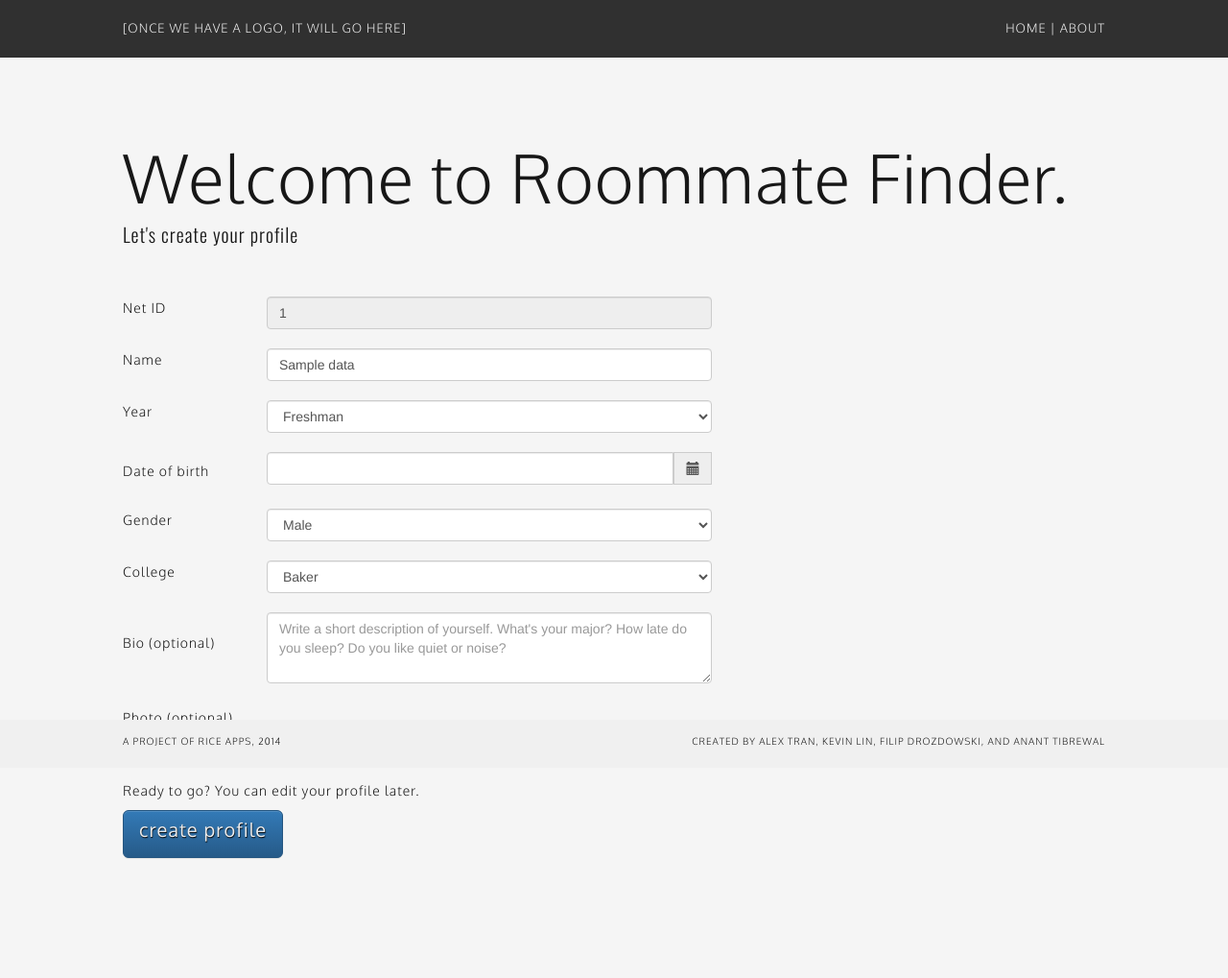
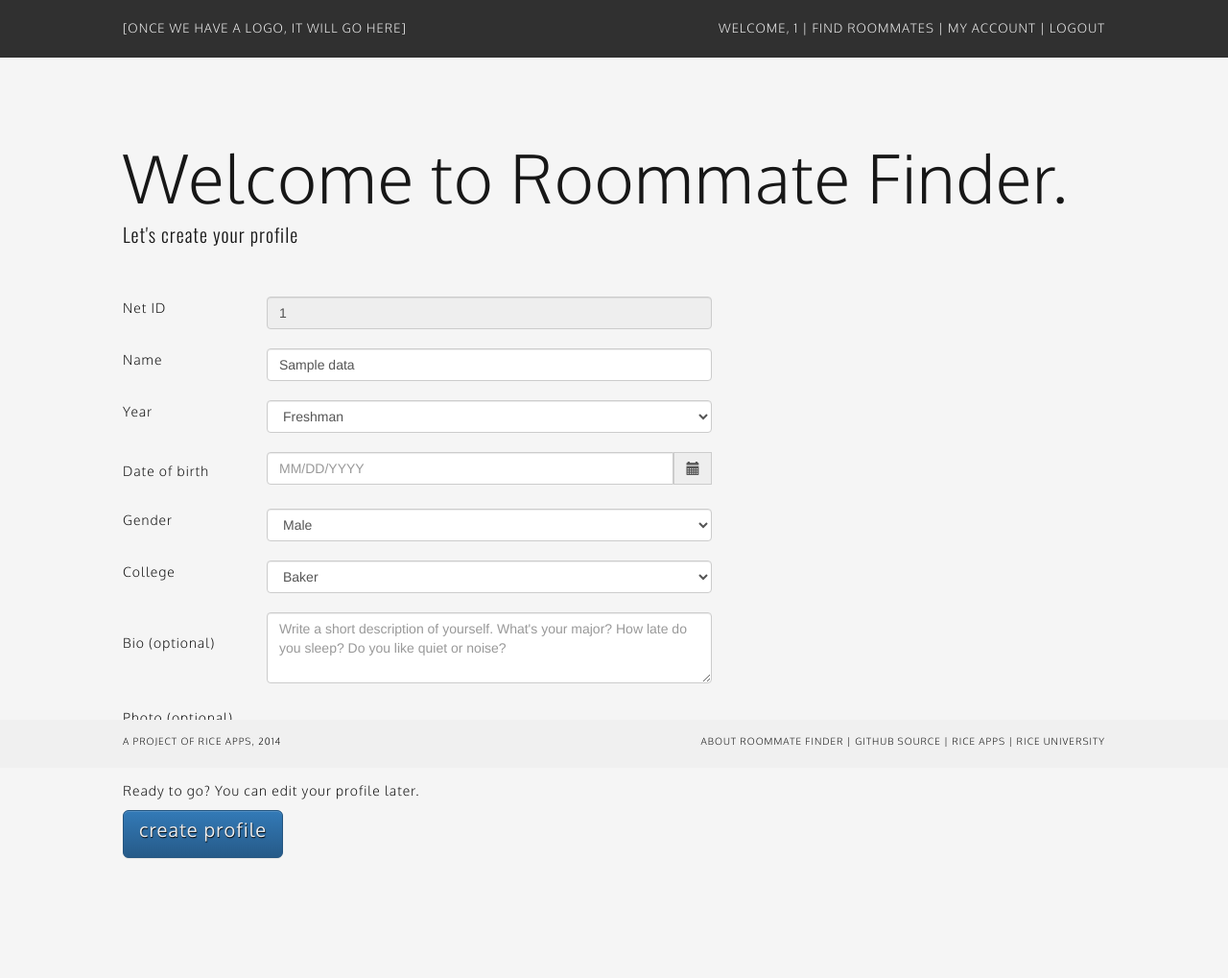
Before and after one commit to rice-apps/roommate-finder, a Flask app: template app/templates/profile_creation.html in a window 1280 px wide. Shown: the top 1019 px of the page at 96% size. Run offline with Flask 2, Linux system fonts and the light colour scheme; the template is opened without the code that fills it: most values are stand-ins (such as "Sample title", 1, 10 or a date in 2020); some libraries are stand-ins or nearby versions.

Commit message:
Update header and footer links

```diff
--- a/app/templates/delete_account.html
+++ b/app/templates/delete_account.html
@@ -139,7 +139,7 @@
                         	<p>[ONCE WE HAVE A LOGO, IT WILL GO HERE]</p>
                         </td>
                         <td width="50%">
-                        	<p align="right">WELCOME, {{ data.net_id }} | <a href="/">HOME</a> | <a href="/about">ABOUT</a></p>
+                        	<p align="right">WELCOME, {{ data.net_id }} | <a href="/">HOME</a> | <a href="/about">ABOUT</a> | <a href="/logout">LOGOUT</a></p>
                         </td>
                     </tr>
                 </table>
@@ -172,7 +172,7 @@
                         	<p class="footer">A PROJECT OF RICE APPS, 2014</p>
                         </td>
                         <td>
-                        	<p class="footer" align="right">CREATED BY ALEX TRAN, KEVIN LIN, FILIP DROZDOWSKI, AND ANANT TIBREWAL</p>
+                        	<p class="footer" align="right"><a href="/about">ABOUT ROOMMATE FINDER</a> | <a href="https://github.com/rice-apps/roommate-finder">GITHUB SOURCE</a> | <a href="http://riceapps.org">RICE APPS</a> | <a href="http://www.rice.edu">RICE UNIVERSITY</a></p>
                         </td>
                     </tr>
                 </table>
--- a/app/templates/my_postings.html
+++ b/app/templates/my_postings.html
@@ -123,7 +123,7 @@
                         	<p>[ONCE WE HAVE A LOGO, IT WILL GO HERE]</p>
                         </td>
                         <td width="50%">
-                        	<p align="right"><a href="/">HOME</a> | <a href="/about">ABOUT</a></p>
+                        	<p align="right">WELCOME, {{ data.logged_in_net_id }} | <a href="/">FIND ROOMMATES</a> | <a href="/my_profile">MY ACCOUNT</a> | <a href="/logout">LOGOUT</a></p>
                         </td>
                     </tr>
                 </table>
@@ -150,7 +150,7 @@
                         	<p class="footer">A PROJECT OF RICE APPS, 2014</p>
                         </td>
                         <td>
-                        	<p class="footer" align="right">CREATED BY ALEX TRAN, KEVIN LIN, FILIP DROZDOWSKI, AND ANANT TIBREWAL</p>
+                        	<p class="footer" align="right"><a href="/about">ABOUT ROOMMATE FINDER</a> | <a href="https://github.com/rice-apps/roommate-finder">GITHUB SOURCE</a> | <a href="http://riceapps.org">RICE APPS</a> | <a href="http://www.rice.edu">RICE UNIVERSITY</a></p>
                         </td>
                     </tr>
                 </table>
--- a/app/templates/my_profile.html
+++ b/app/templates/my_profile.html
@@ -170,7 +170,7 @@
                         	<p>[ONCE WE HAVE A LOGO, IT WILL GO HERE]</p>
                         </td>
                         <td width="50%">
-                        	<p align="right"><a href="/">HOME</a> | <a href="/about">ABOUT</a></p>
+                        	<p align="right">WELCOME, {{ data.logged_in_net_id }} | <a href="/">FIND ROOMMATES</a> | <a href="/my_profile">MY ACCOUNT</a> | <a href="/logout">LOGOUT</a></p>
                         </td>
                     </tr>
                 </table>
@@ -310,7 +310,7 @@
                         	<p class="footer">A PROJECT OF RICE APPS, 2014</p>
                         </td>
                         <td>
-                        	<p class="footer" align="right">CREATED BY ALEX TRAN, KEVIN LIN, FILIP DROZDOWSKI, AND ANANT TIBREWAL</p>
+                        	<p class="footer" align="right"><a href="/about">ABOUT ROOMMATE FINDER</a> | <a href="https://github.com/rice-apps/roommate-finder">GITHUB SOURCE</a> | <a href="http://riceapps.org">RICE APPS</a> | <a href="http://www.rice.edu">RICE UNIVERSITY</a></p>
                         </td>
                     </tr>
                 </table>
--- a/app/templates/profile_creation.html
+++ b/app/templates/profile_creation.html
@@ -109,7 +109,7 @@
                         	<p>[ONCE WE HAVE A LOGO, IT WILL GO HERE]</p>
                         </td>
                         <td width="50%">
-                        	<p align="right"><a href="intro.html">HOME</a> | <a href="">ABOUT</a></p>
+                        	<p align="right">WELCOME, {{ data.logged_in_net_id }} | <a href="/">FIND ROOMMATES</a> | <a href="/my_profile">MY ACCOUNT</a> | <a href="/logout">LOGOUT</a></p>
                         </td>
                     </tr>
                 </table>
@@ -162,7 +162,7 @@
                         <td>
                             <div class="form-group">
                                 <div class='input-group date' id='datetimepicker1'>
-                                    <input type='text' class="form-control" name="dob" required>
+                                    <input type='text' class="form-control" name="dob" placeholder="MM/DD/YYYY" required>
                                     <span class="input-group-addon"><span class="glyphicon glyphicon-calendar"></span></span>
                                     <script type="text/javascript">
                                         $(function () {
@@ -245,7 +245,7 @@
                         	<p class="footer">A PROJECT OF RICE APPS, 2014</p>
                         </td>
                         <td>
-                        	<p class="footer" align="right">CREATED BY ALEX TRAN, KEVIN LIN, FILIP DROZDOWSKI, AND ANANT TIBREWAL</p>
+                        	<p class="footer" align="right"><a href="/about">ABOUT ROOMMATE FINDER</a> | <a href="https://github.com/rice-apps/roommate-finder">GITHUB SOURCE</a> | <a href="http://riceapps.org">RICE APPS</a> | <a href="http://www.rice.edu">RICE UNIVERSITY</a></p>
                         </td>
                     </tr>
                 </table>
--- a/app/templates/search.html
+++ b/app/templates/search.html
@@ -132,7 +132,7 @@
                         	<p>[ONCE WE HAVE A LOGO, IT WILL GO HERE]</p>
                         </td>
                         <td width="50%">
-                        	<p align="right"><a href="intro.html">HOME</a> | <a href="">ABOUT</a></p>
+                        	<p align="right">WELCOME, {{ data.logged_in_net_id }} | <a href="/">FIND ROOMMATES</a> | <a href="/my_profile">MY ACCOUNT</a> | <a href="/logout">LOGOUT</a></p>
                         </td>
                     </tr>
                 </table>
@@ -153,7 +153,7 @@
                         	<p class="footer">A PROJECT OF RICE APPS, 2014</p>
                         </td>
                         <td>
-                        	<p class="footer" align="right">CREATED BY ALEX TRAN, KEVIN LIN, FILIP DROZDOWSKI, AND ANANT TIBREWAL</p>
+                        	<p class="footer" align="right"><a href="/about">ABOUT ROOMMATE FINDER</a> | <a href="https://github.com/rice-apps/roommate-finder">GITHUB SOURCE</a> | <a href="http://riceapps.org">RICE APPS</a> | <a href="http://www.rice.edu">RICE UNIVERSITY</a></p>
                         </td>
                     </tr>
                 </table>
--- a/app/templates/user.html
+++ b/app/templates/user.html
@@ -143,7 +143,7 @@
                         	<p>[ONCE WE HAVE A LOGO, IT WILL GO HERE]</p>
                         </td>
                         <td width="50%">
-                        	<p align="right">WELCOME, {{ data.logged_in_net_id }} | <a href="/">HOME</a> | <a href="/my_profile">MY ACCOUNT</a> | <a href="/about">ABOUT</a> | <a href="/logout">LOGOUT</a></p>
+                        	<p align="right">WELCOME, {{ data.logged_in_net_id }} | <a href="/">FIND ROOMMATES</a> | <a href="/my_profile">MY ACCOUNT</a> | <a href="/logout">LOGOUT</a></p>
                         </td>
                     </tr>
                 </table>
@@ -199,7 +199,7 @@
                         	<p class="footer">A PROJECT OF RICE APPS, 2014</p>
                         </td>
                         <td>
-                        	<p class="footer" align="right">CREATED BY ALEX TRAN, KEVIN LIN, FILIP DROZDOWSKI, AND ANANT TIBREWAL</p>
+                        	<p class="footer" align="right"><a href="/about">ABOUT ROOMMATE FINDER</a> | <a href="https://github.com/rice-apps/roommate-finder">GITHUB SOURCE</a> | <a href="http://riceapps.org">RICE APPS</a> | <a href="http://www.rice.edu">RICE UNIVERSITY</a></p>
                         </td>
                     </tr>
                 </table>
--- a/app/views.py
+++ b/app/views.py
@@ -190,7 +190,7 @@ def allowed_file(filename):
     """
     Check if the file is of a permissible file extension.
     """
-    return '.' in filename and filename.rsplit('.', 1)[1] in ALLOWED_EXTENSIONS
+    return '.' in filename and filename.rsplit('.', 1)[1].lower() in ALLOWED_EXTENSIONS
 
 
 def file_extension(filename):
```
